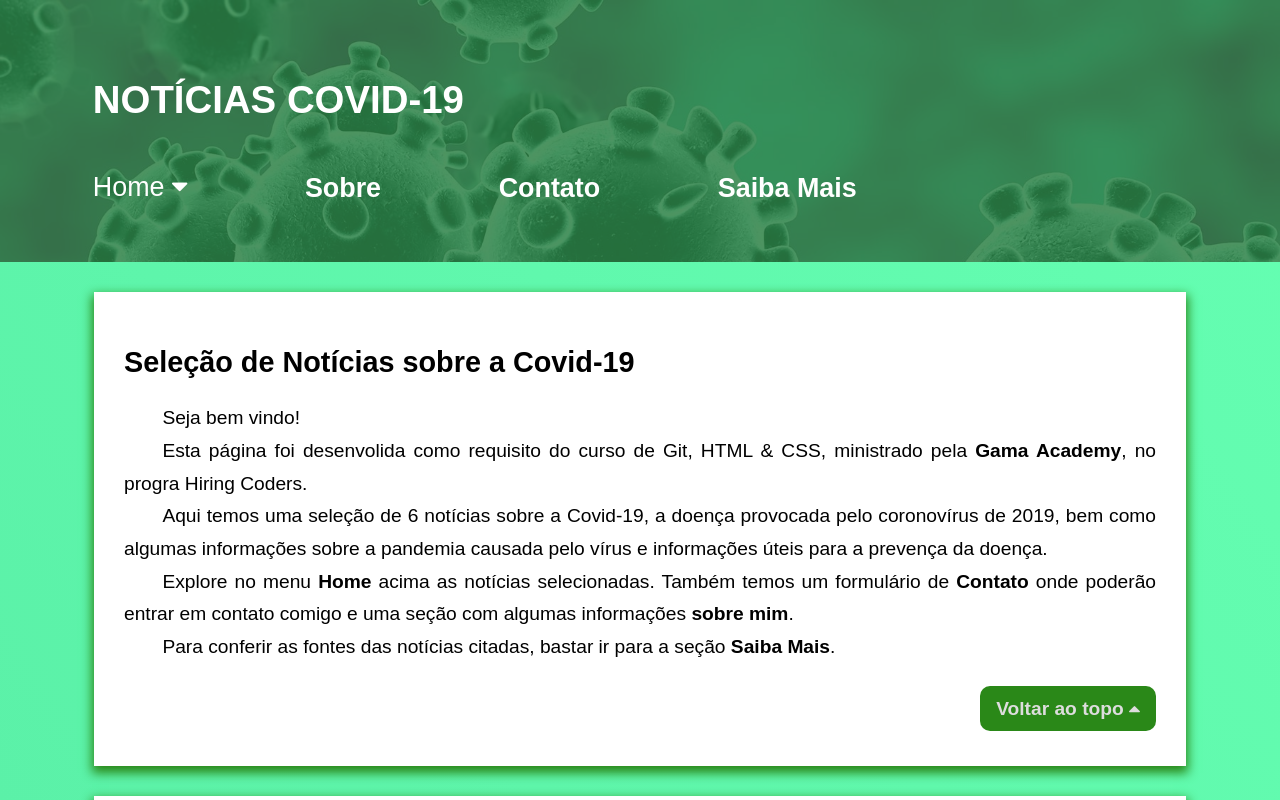
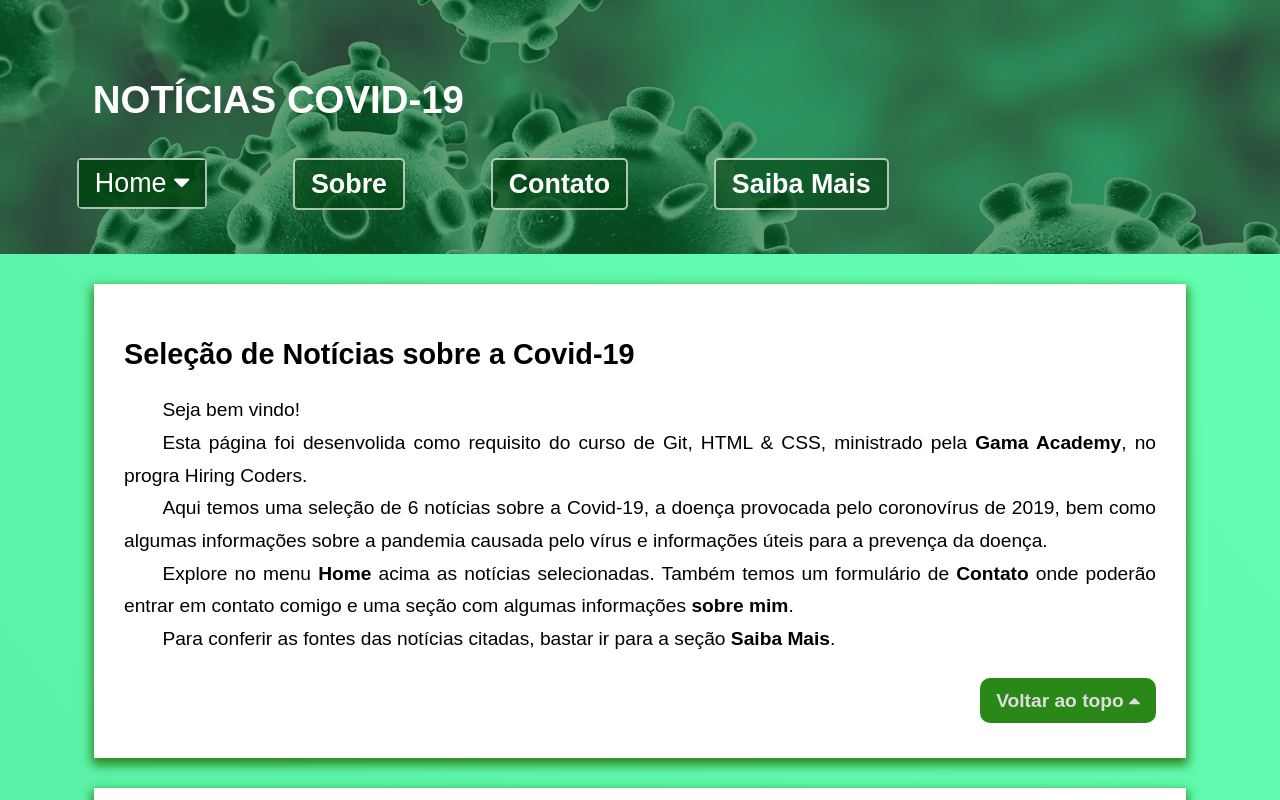
Before and after one commit to markindessanti/gamacovid, a plain HTML site: page index.html in a window 1280 px wide. Shown: the top 800 px of the page. Drawn offline with Linux system fonts and the light colour scheme; a web font is replaced by a local one.

Commit message:
Re-estilizados os botões do menu de navegação

```diff
--- a/css/style.css
+++ b/css/style.css
@@ -33,7 +33,7 @@ header {
 	top: 20px;
 	background-image: url("../img/original.jpg");
 	background-size: cover;
-	box-shadow: inset 0 0 0 1000px rgba(45, 128, 69, 0.842);
+	box-shadow: inset 0 0 0 1000px rgba(12, 105, 38, 0.644);
     box-sizing: border-box;
     padding: 50px 6% 10px 6%;
 }
@@ -81,49 +81,61 @@ section {
 
 .navbar a {
     text-decoration: none;
+    border: 2px solid #ffffffaa;
+    border-radius: 5px;
 	float: left;
 	font-size: 1.4em;
 	color: white;
     text-align: center;
     vertical-align: middle;
-    padding: 14px 16px;
+    padding: 8px 16px;
     margin: 0 3.8%;
+    box-sizing: border-box;
+    background-color: #024210a2;
 }
 
 .dropdown {
+    text-decoration: none;
+    border-radius: 5px;
 	float: left;
 	overflow: hidden;
     margin-right: 3.8%;
+    box-sizing: border-box;
+    background-color: #024210a2;
 }
 
 .dropdown .dropbtn {
 	font-size: 1.4em;
-	border: none;
-	outline: none;
+    border: 2px solid #ffffffaa;
+	/* outline: none; */
 	color: white;
-    padding: 14px 16px;
-	background-color: inherit;
+    padding: 8px 16px;
+    background-color: inherit;
+    box-sizing: border-box;
 }
 
 .navbar a:hover, .dropdown:hover .dropbtn {
+    border: 2px solid rgb(137, 250, 62);
     border-radius: 5px;
     color: rgb(0, 63, 0);
-	background-color: #30d855;
+    background-color: #30d855;
+    box-sizing: border-box;
 }
 
 .dropdown-content {
 	display: none;
 	position: absolute;
-	background-color: #c9ffc1;
 	min-width: 120px;
-	box-shadow: 0px 8px 16px 0px rgba(0, 0, 0, 0.2);
 	z-index: 1;
 }
 
 .dropdown-content a {
+    border: none;
+    border-radius: 0;
     font-size: 1em;
 	float: none;
-	color: rgb(17, 56, 19);
+	color: #195827;
+	background-color: #d5ffc8;
     padding: 5px 3px;
     margin: 0;
 	text-decoration: none;
@@ -132,6 +144,8 @@ section {
 }
 
 .dropdown-content a:hover {
+    border: none;
+    border-radius: 0;
     color: #ddd;
     border-radius: 0;
 	background-color: rgb(16, 119, 37);
```
